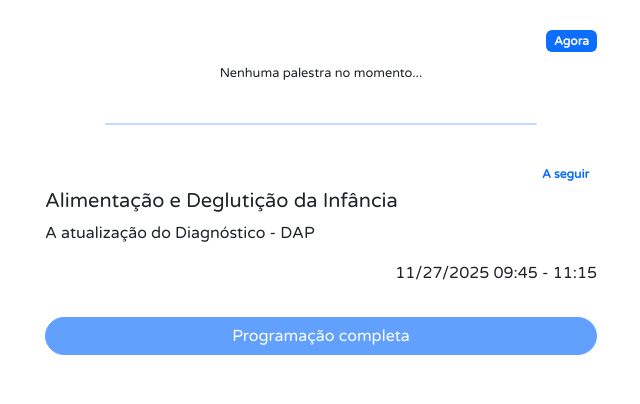
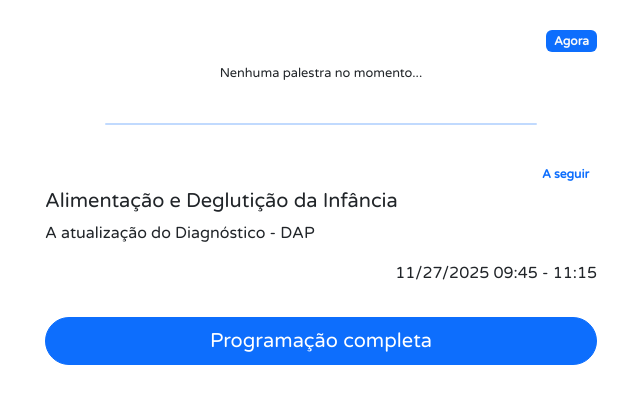
Before and after one commit to vitornuness/cbf-33-amor, a Vue app: page / in a window 1280 px wide. Shown: the top 404 px of the page, without its empty margins (319-959 px from the left). Built offline with nearby package versions, Linux system fonts and the light colour scheme.

Commit message:
Adicionando roteamento pelo vue-router

```diff
--- a/package.json
+++ b/package.json
@@ -15,7 +15,8 @@
   },
   "dependencies": {
     "pinia": "^3.0.4",
-    "vue": "^3.5.22"
+    "vue": "^3.5.22",
+    "vue-router": "^4.6.3"
   },
   "devDependencies": {
     "@tsconfig/node22": "^22.0.2",
--- a/src/App.vue
+++ b/src/App.vue
@@ -1,6 +1,5 @@
 <script setup lang="ts">
 import { onMounted } from 'vue';
-import Hero from './components/Hero.vue';
 import { usePalestrasStore } from './pinia/palestras';
 
 const palestrasStore = usePalestrasStore();
@@ -9,9 +8,7 @@ onMounted( () => palestrasStore.carregarPalestras() );
 </script>
 
 <template>
-  <main class="container" style="max-width: 600px;">
-    <Hero />
-  </main>
+  <RouterView />
 </template>
 
 <style scoped></style>
--- a/src/components/Hero.vue
+++ b/src/components/Hero.vue
@@ -66,7 +66,10 @@ const proximaPalestra = computed(() => palestrasStore.proxima);
             </div>
 
             <div class="col-12">
-                <button type="button" class="btn btn-primary w-100 rounded-pill" disabled>Programação completa</button>
+                <RouterLink to="/palestras"
+                    type="button"
+                    class="btn btn-lg btn-primary w-100 rounded-pill"
+                >Programação completa</RouterLink>
             </div>
         </div>
     </div>
--- a/src/main.ts
+++ b/src/main.ts
@@ -1,10 +1,13 @@
-import { createApp } from 'vue'
-import App from './App.vue'
-import { createPinia } from 'pinia'
+import { createApp } from 'vue';
+import App from './App.vue';
+import { createPinia } from 'pinia';
+import { router } from './router';
 
 
-const app = createApp(App)
+const app = createApp(App);
 const pinia = createPinia();
 
-app.use(pinia);
-app.mount('#app')
+app
+.use(pinia)
+.use(router)
+.mount('#app');
--- /dev/null
+++ b/src/router.ts
@@ -0,0 +1,13 @@
+import { createMemoryHistory, createRouter, type RouteRecordRaw } from 'vue-router';
+import Palestras from './views/PalestrasView.vue';
+import HomeView from './views/HomeView.vue';
+
+const routes: RouteRecordRaw[] = [
+    { path: '/', component: HomeView },
+    { path: '/palestras', component: Palestras }
+]
+
+export const router = createRouter({
+    history: createMemoryHistory(),
+    routes
+});
--- /dev/null
+++ b/src/views/HomeView.vue
@@ -0,0 +1,11 @@
+<script setup lang="ts">
+import Hero from '@/components/Hero.vue';
+</script>
+
+<template>
+  <section class="container" style="max-width: 600px;">
+    <Hero />
+  </section>
+</template>
+
+<style lang="css" scoped></style>
```
Also changed, not shown: 1 other file (tests, documents, lock files or other folders).
